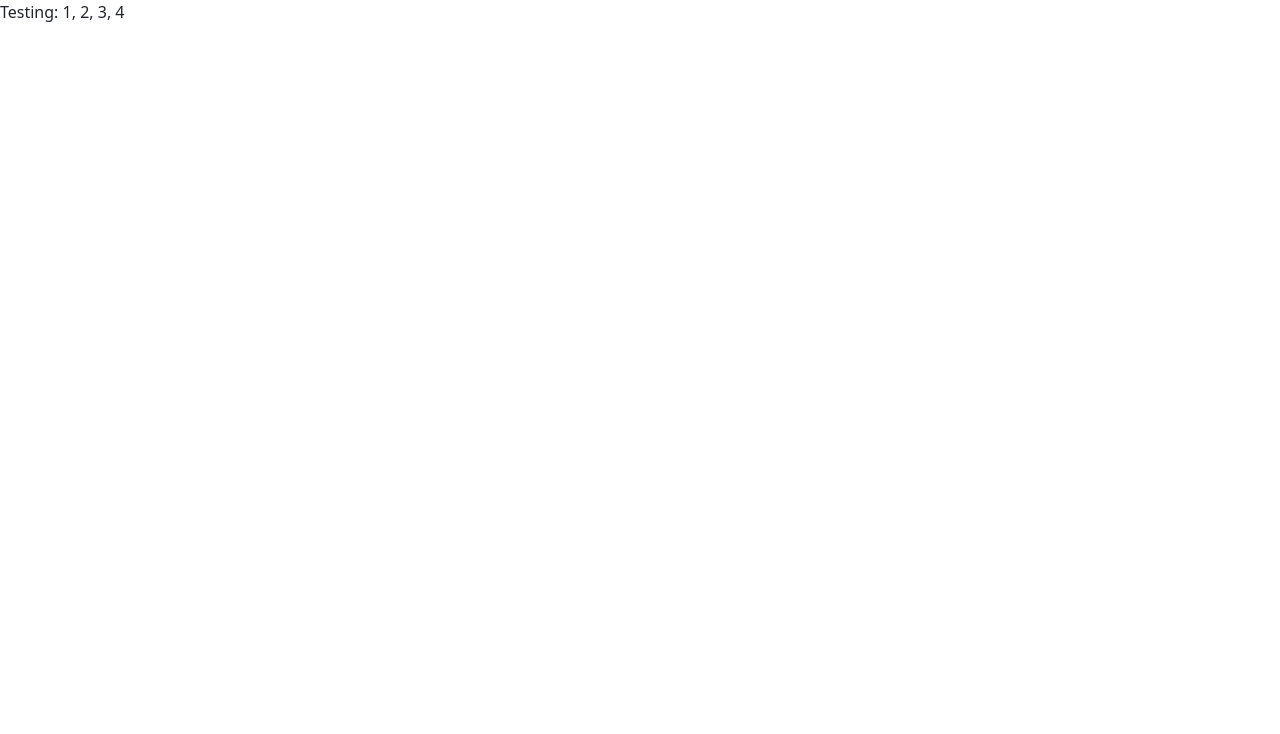
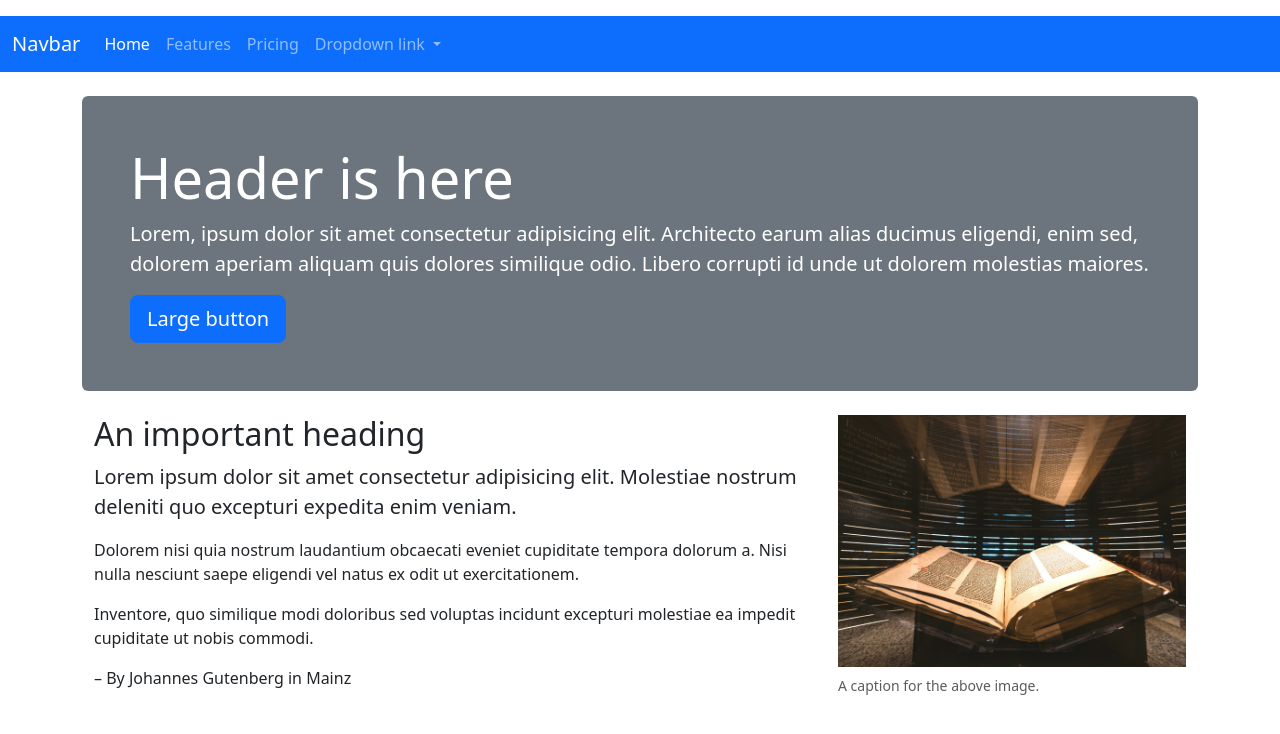
Before and after one commit to campbellraney/campbellraney-bootstrap, a website: page src/index.html in a window 1280 px wide. Drawn offline with nearby package versions, Linux system fonts and the light colour scheme; files that its build step writes are made by us from their sources; files whose address does not match are found by name.

Commit message:
finished highlighted area (about darn time)

```diff
--- a/src/index.html
+++ b/src/index.html
@@ -9,7 +9,67 @@
 
 <body>
   <!-- Content starts here -->
-  <p>Testing: 1, 2, 3, 4</p>
+  <p><nav class="navbar navbar-expand-lg bg-primary" data-bs-theme="dark">
+    <div class="container-fluid">
+      <a class="navbar-brand" href="#">Navbar</a>
+      <button class="navbar-toggler" type="button" data-bs-toggle="collapse" data-bs-target="#navbarNavDropdown" aria-controls="navbarNavDropdown" aria-expanded="false" aria-label="Toggle navigation">
+        <span class="navbar-toggler-icon"></span>
+      </button>
+      <div class="collapse navbar-collapse" id="navbarNavDropdown">
+        <ul class="navbar-nav">
+          <li class="nav-item">
+            <a class="nav-link active" aria-current="page" href="#">Home</a>
+          </li>
+          <li class="nav-item">
+            <a class="nav-link" href="#">Features</a>
+          </li>
+          <li class="nav-item">
+            <a class="nav-link" href="#">Pricing</a>
+          </li>
+          <li class="nav-item dropdown">
+            <a class="nav-link dropdown-toggle" href="#" role="button" data-bs-toggle="dropdown" aria-expanded="false">
+              Dropdown link
+            </a>
+            <ul class="dropdown-menu">
+              <li><a class="dropdown-item" href="#">Action</a></li>
+              <li><a class="dropdown-item" href="#">Another action</a></li>
+              <li><a class="dropdown-item" href="#">Something else here</a></li>
+            </ul>
+          </li>
+        </ul>
+      </div>
+    </div>
+  </nav>
+
+  <div class="container">
+    <header class="bg-secondary text-white my-4 p-5 rounded">
+      <h1 class="display-4">Header is here</h1>
+      <p class="lead">Lorem, ipsum dolor sit amet consectetur adipisicing elit.
+      Architecto earum alias ducimus eligendi, enim sed, dolorem aperiam
+      aliquam quis dolores similique odio. Libero corrupti id unde ut
+      dolorem molestias maiores.
+      </p>
+      <button type="button" class="btn btn-primary btn-lg">Large button</button>
+    </header
+  </div>
+
+  <section class="container">
+    <div class="row">
+      <div class="col-md-6 col-lg-8">
+          <h2>An important heading</h2>
+          <p class="lead">Lorem ipsum dolor sit amet consectetur adipisicing elit. Molestiae nostrum deleniti quo excepturi expedita enim veniam.</p>
+          <p>Dolorem nisi quia nostrum laudantium obcaecati eveniet cupiditate tempora dolorum a. Nisi nulla nesciunt saepe eligendi vel natus ex odit ut exercitationem.</p>
+          <p>Inventore, quo similique modi doloribus sed voluptas incidunt excepturi molestiae ea impedit cupiditate ut nobis commodi.</p>
+          <p>– By Johannes Gutenberg in Mainz</p>
+      </div>
+      <div class="col-md-6 col-lg-4">
+        <figure class="figure">
+          <img src="img/gutenberg.jpeg" class="figure-img img-fluid" alt="Guetenberg Bible">
+          <figcaption class="figure-caption">A caption for the above image.</figcaption>
+        </figure>
+      </div>
+    </div>
+  </section>
 
   <!-- Closing scripts here -->
   <script src="js/bootstrap.bundle.min.js"></script>
```
Also changed, not shown: docs/index.html (+61 -1 lines), docs/img/gutenberg.jpeg (added), src/img/gutenberg.jpeg (added).
